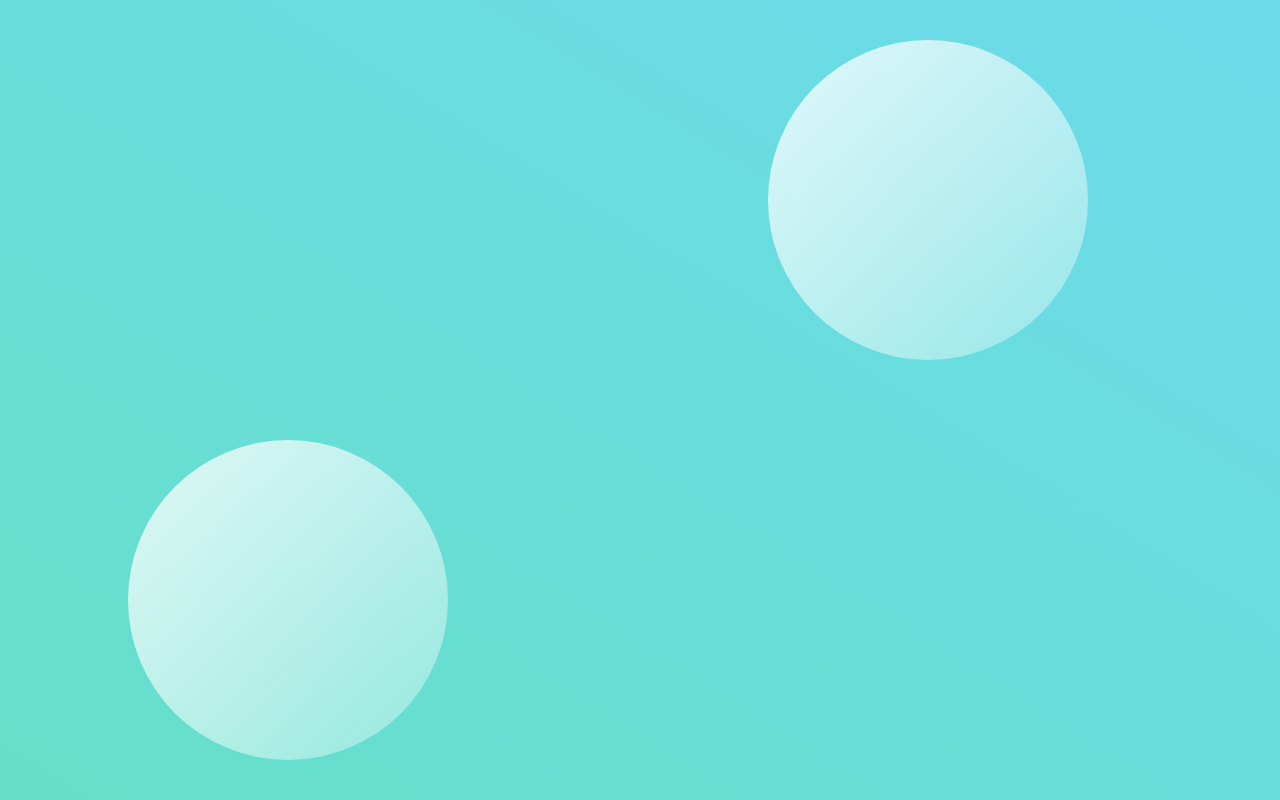
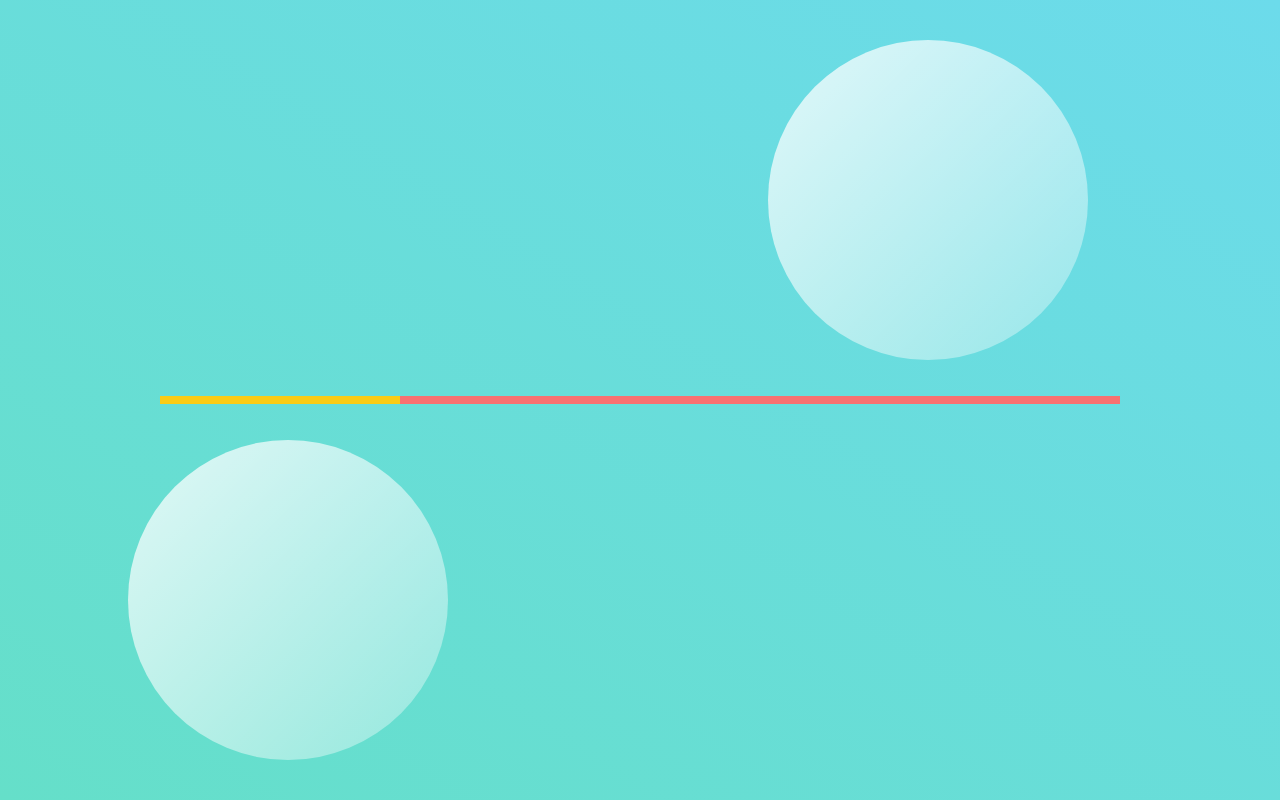
Before and after one commit to Armin-Fullstack/Finance-Dashbord, a website: page index.html in a window 1280 px wide. Drawn offline with Linux system fonts and the light colour scheme.

Commit message:
Implement grid container

```diff
--- a/index.html
+++ b/index.html
@@ -8,8 +8,20 @@
     <title>Finance Dashbord</title>
 </head>
 <body>
+    <!-- Circles -->
     <div class="circle1"></div>
     <div class="circle2"></div>
 
+    <!-- Grid container -->
+    <div class="grid grid-cols-12 bg-gray-400 w-[75vw]">
+        <div class="col-span-3 pl-2 pr-4 pt-2 bg-yellow-400">
+
+         </div>
+
+        <div class="col-span-9 bg-red-400">
+
+        </div>
+
+    </div>
 </body>
 </html>
```
Also changed, not shown: CSS/Style.css, Images/home-2-svgrepo-com.svg (added), Images/image-daniel.jpg (added).
